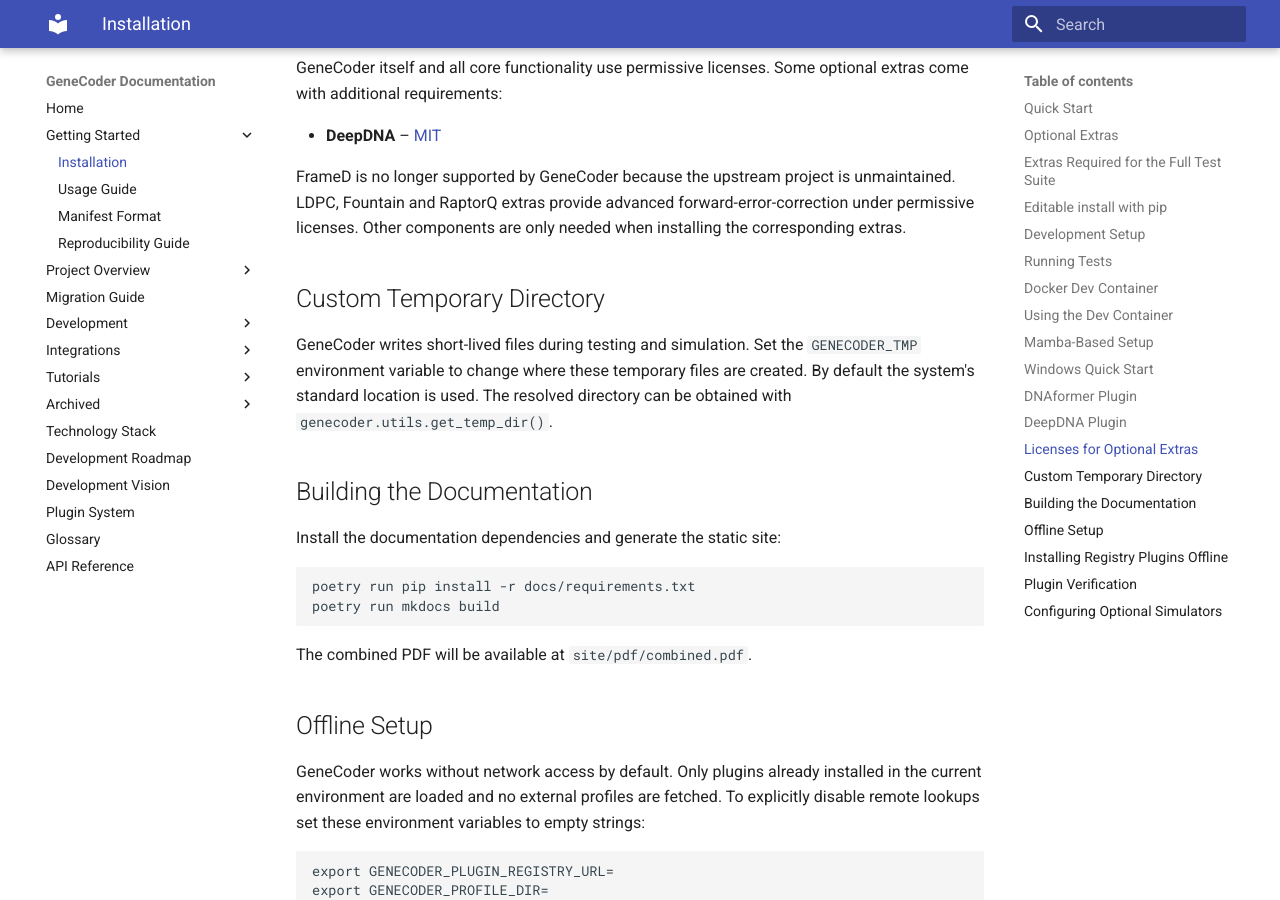
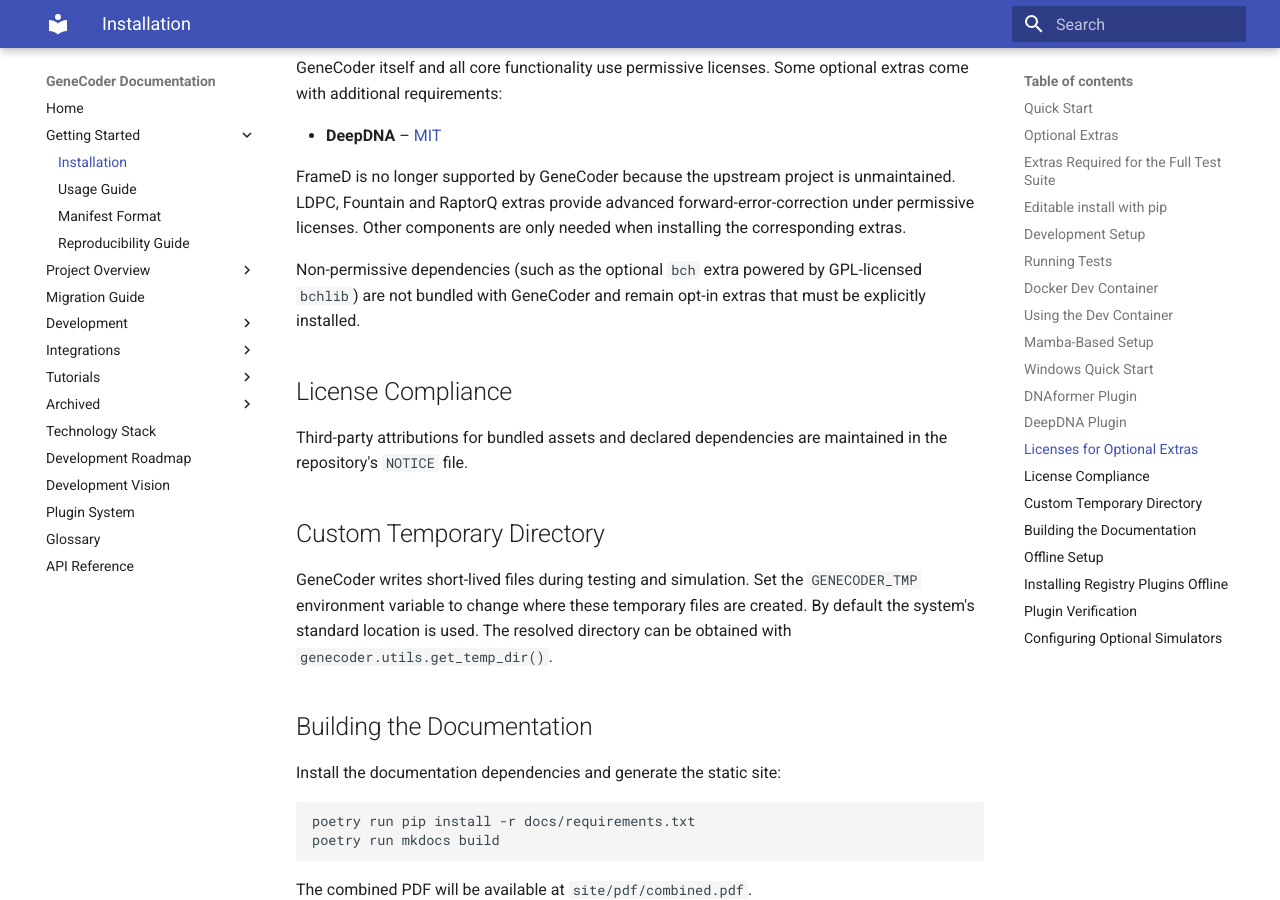
Before and after one commit to d0tTino/GeneCoder, an MkDocs documentation site: the page built from docs/installation.md, in a window 1280 px wide and 900 px high, scrolled down 4414 px. Built offline with MkDocs 1.6.1 and Material for MkDocs 9.7.7, drawn with Linux system fonts in a browser that asks for light colours.

Commit message:
Update third-party notices and license docs

```diff
--- a/docs/installation.md
+++ b/docs/installation.md
@@ -194,6 +194,15 @@ unmaintained. LDPC, Fountain and RaptorQ extras provide advanced
 forward-error-correction under permissive licenses. Other components are only
 needed when installing the corresponding extras.
 
+Non-permissive dependencies (such as the optional `bch` extra powered by
+GPL-licensed `bchlib`) are not bundled with GeneCoder and remain opt-in extras
+that must be explicitly installed.
+
+## License Compliance
+
+Third-party attributions for bundled assets and declared dependencies are
+maintained in the repository's `NOTICE` file.
+
 ## Custom Temporary Directory
 
 GeneCoder writes short-lived files during testing and simulation. Set the
```
Also changed, not shown: 1 other file.
